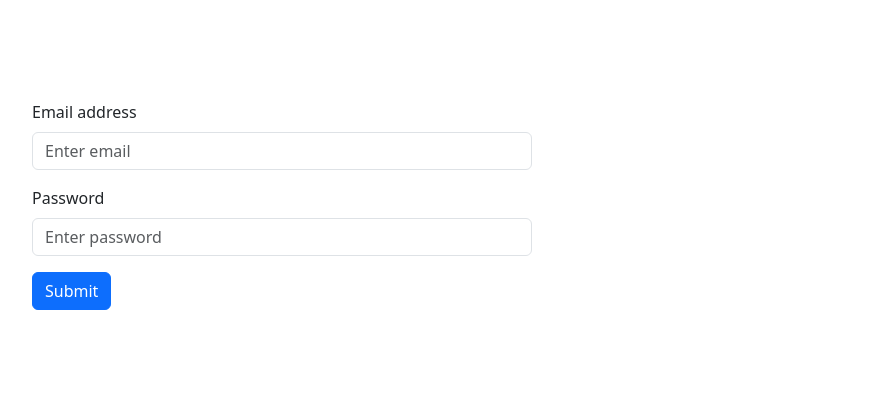
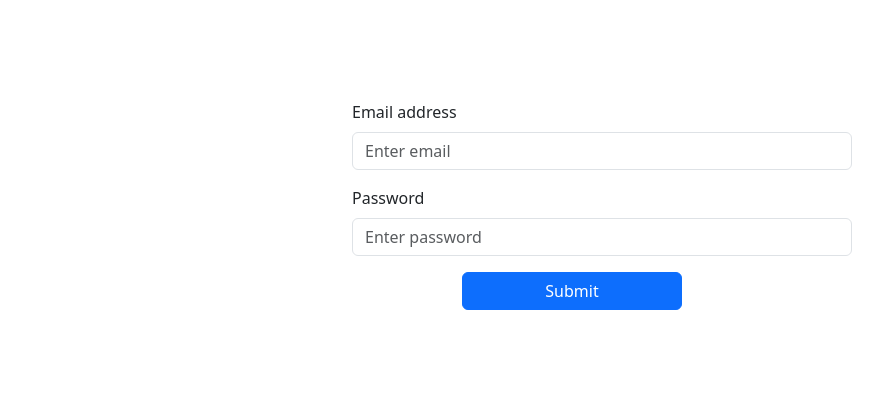
Before and after one commit to FarhadPashayev/ifloopmail, a plain HTML site: page mail/index.html in a window 1280 px wide. Shown: the whole page, without its empty margins (68-951 px from the left). Drawn offline with nearby package versions, Linux system fonts and the light colour scheme.

Commit message:
mail col update

```diff
--- a/mail/index.html
+++ b/mail/index.html
@@ -11,7 +11,7 @@
 </head>
 
 <body>
-    <div class="main_container">
+    <div class="main_container col-md-6 offset-md-3">
         <form id="formID" action="#">
             <div class="mb-3">
                 <label for="exampleInputEmail1" class="form-label">Email address</label>
@@ -23,7 +23,7 @@
                 <input type="password" class="form-control" name="exampleInputPassword1" id="exampleInputPassword1"
                     placeholder="Enter password">
             </div>
-            <button type="submit" class="btn btn-primary" data-bs-toggle="modal"
+            <button type="submit" class="btn btn-primary col-md-6 offset-md-3 '" data-bs-toggle="modal"
                 data-bs-target="#exampleModal">Submit</button>
         </form>
     </div>
```
